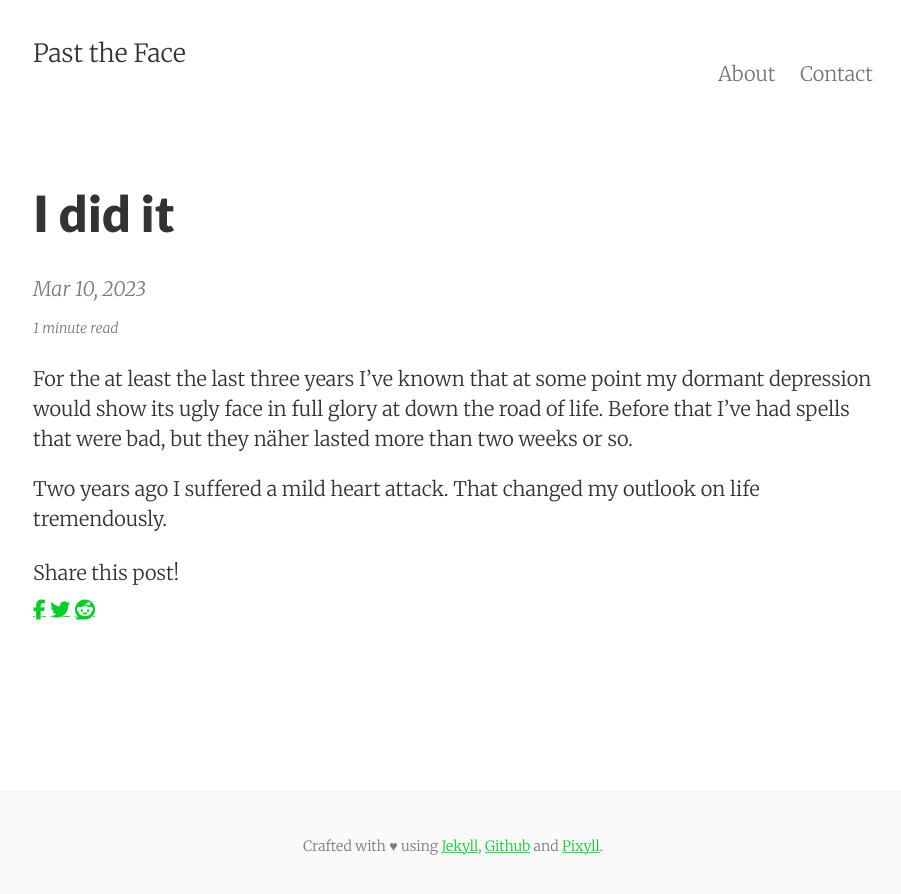
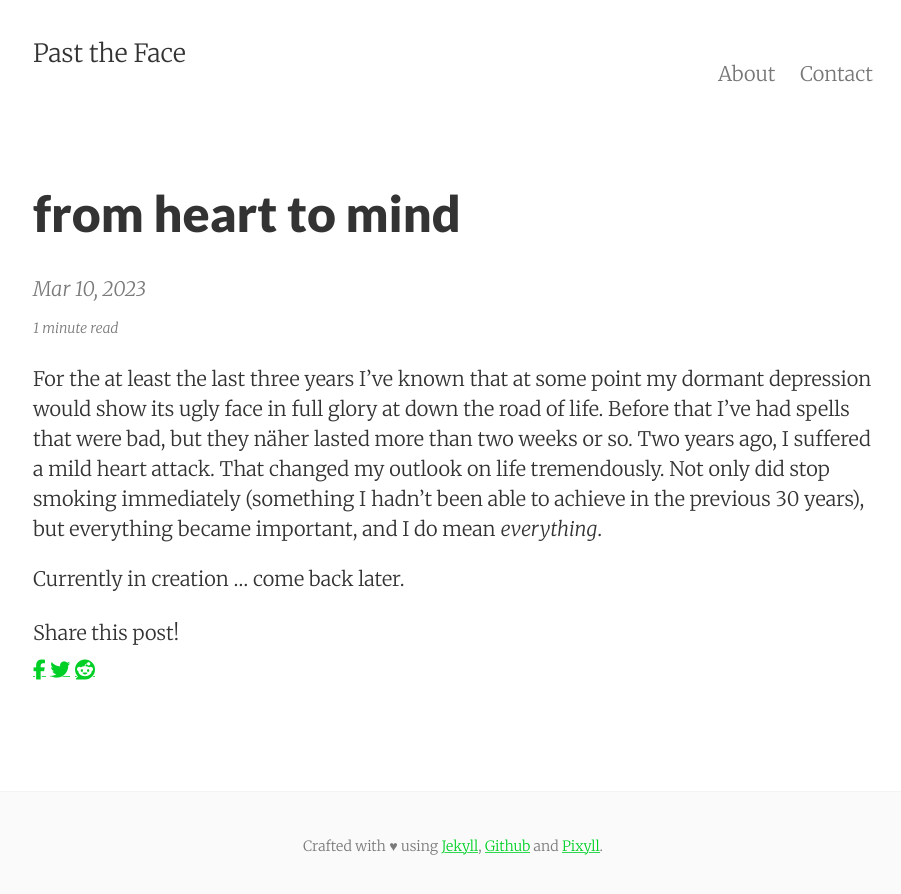
Before and after one commit to pasttheface/pasttheface.github.io, a Jekyll site: the page built from _posts/2023-03-10-i-did-it.md, in a window 1280 px wide. Shown: the top 894 px of the page, without its empty margins (187-1088 px from the left). Built offline with Jekyll 4.4.1, drawn with Linux system fonts in a browser that asks for light colours; nearby versions of some CDN libraries.

Commit message:
updated post

```diff
--- a/_posts/2023-03-10-i-did-it.md
+++ b/_posts/2023-03-10-i-did-it.md
@@ -1,12 +1,12 @@
 ---
 layout: post
-title: I did it
-permalink: /i-did-it/
+title: from heart to mind
+permalink: /from-heart-to-mind/
 tags:
   - trauma
   - therapy
   - heart attack
 ---
-For the at least the last three years I’ve known that at some point my dormant depression would show its ugly face in full glory at down the road of life. Before that I’ve had spells that were bad, but they näher lasted more than two weeks or so.
+For the at least the last three years I’ve known that at some point my dormant depression would show its ugly face in full glory at down the road of life. Before that I’ve had spells that were bad, but they näher lasted more than two weeks or so. Two years ago, I suffered a mild heart attack. That changed my outlook on life tremendously. Not only did stop smoking immediately (something I hadn’t been able to achieve in the previous 30 years), but everything became important, and I do mean *everything*.
 
-Two years ago I suffered a mild heart attack. That changed my outlook on life tremendously.
+Currently in creation … come back later.
```
